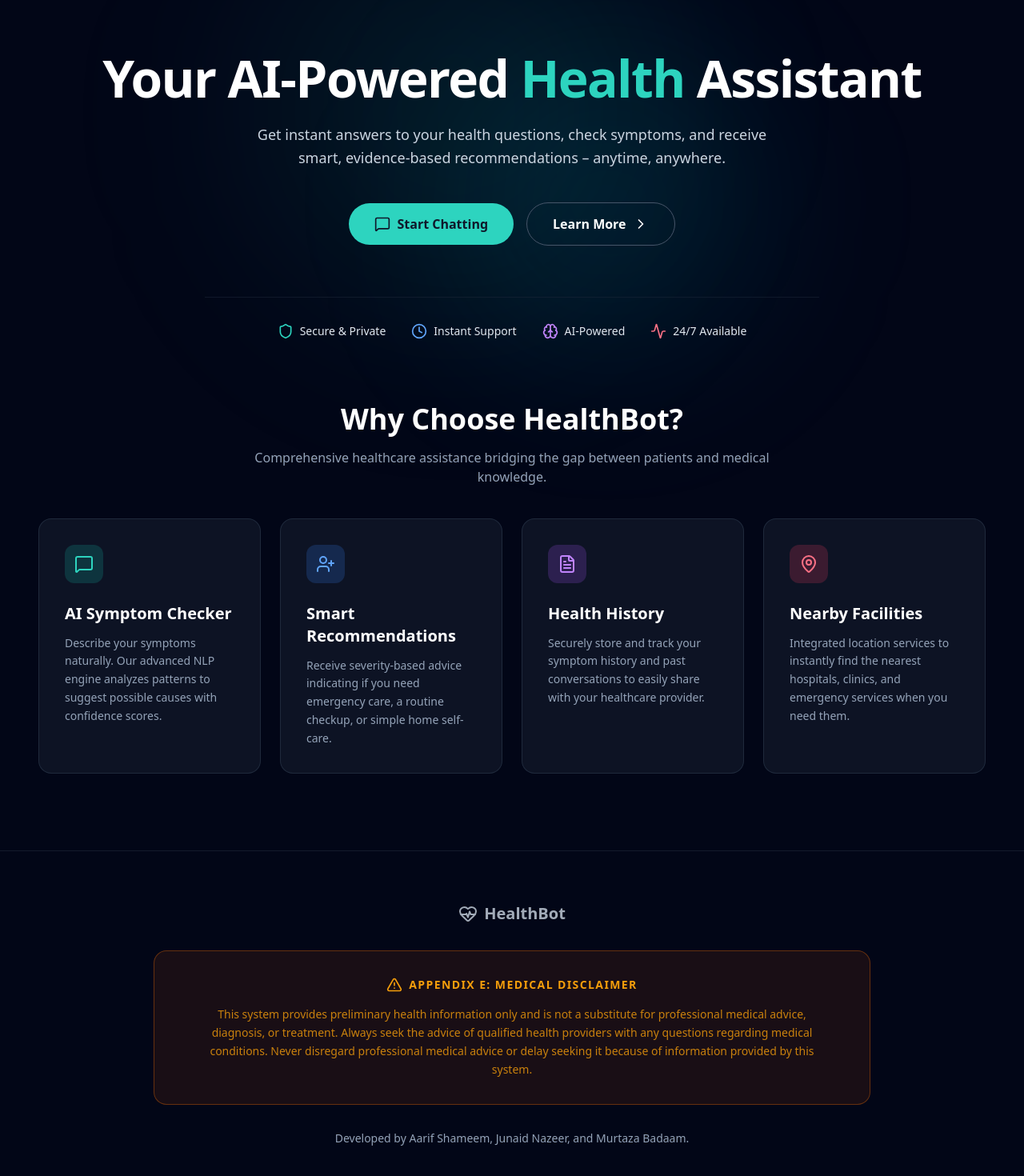
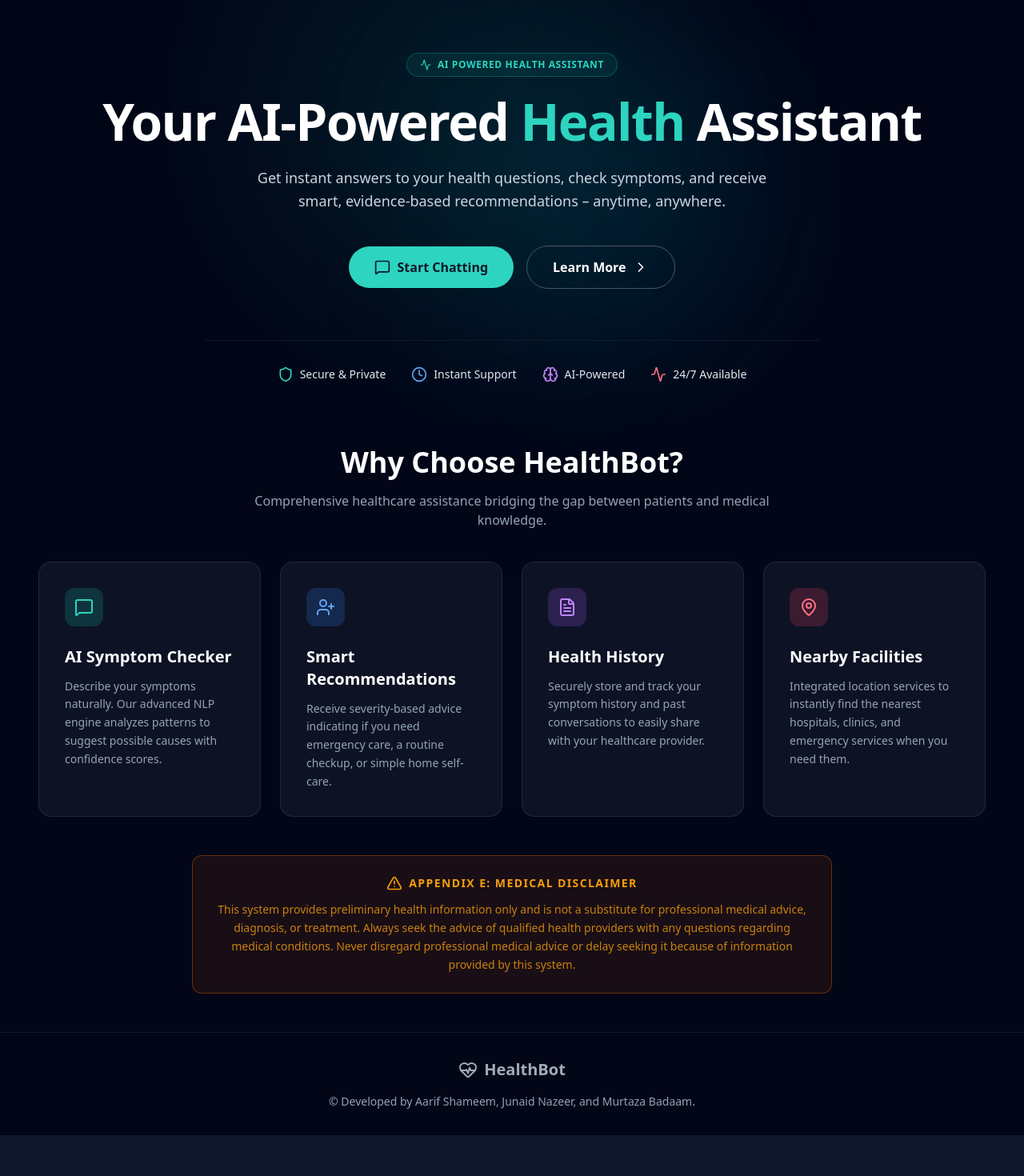
Before and after one commit to junaidnazeer/HealthBot-fullstack, a React (Create React App) app in the folder frontend/: page / in a window 1280 px wide. Shown: the part 110-1580 px from the top of the page at 80% size. After the commit the page ends 1529 px from the top, so only its background shows below. Built offline with nearby package versions, Linux system fonts and the light colour scheme.

Commit message:
style: reduced gap above disclaimer and fixed footer layout

```diff
--- a/frontend/src/pages/home.js
+++ b/frontend/src/pages/home.js
@@ -70,6 +70,12 @@ export default function Home() {
 
       {/* Hero Section - Centered Layout */}
       <main className="relative pt-44 pb-12 px-12 max-w-[1200px] mx-auto flex flex-col items-center text-center z-10">
+        {/* Top Badge matching the photo */}
+        <div className="inline-flex items-center gap-2 px-4 py-1.5 rounded-full border border-teal-500/30 bg-teal-500/10 text-teal-400 text-xs font-bold tracking-wider mb-6">
+          <Activity size={14} />
+          AI POWERED HEALTH ASSISTANT
+        </div>
+
         {/* Heading on one line matching the photo */}
         <h1 className="text-5xl lg:text-[4rem] font-extrabold tracking-tight text-white mb-6 whitespace-nowrap">
           Your AI-Powered <span className="text-teal-400">Health</span>{" "}
@@ -124,10 +130,10 @@ export default function Home() {
         </div>
       </main>
 
-      {/* Features Section - Centered matching the photo */}
+      {/* Features Section - Reduced bottom padding to close the gap */}
       <section
         id="features"
-        className="pt-8 pb-16 px-12 relative z-20 max-w-[1400px] mx-auto"
+        className="pt-8 pb-8 px-12 relative z-20 max-w-[1400px] mx-auto"
       >
         <div className="text-center mb-10">
           <h2 className="text-4xl font-bold mb-4 text-white">
@@ -199,17 +205,10 @@ export default function Home() {
         </div>
       </section>
 
-      {/* Footer structured exactly like the photo: Logo -> Disclaimer -> Copyright */}
-      <footer className="border-t border-slate-800/60 pt-16 pb-10 px-12 flex flex-col items-center justify-center w-full mt-8">
-        {/* 1. Logo at the top */}
-        <div className="flex items-center gap-2 opacity-80 mb-8">
-          <HeartPulse className="h-6 w-6 text-slate-300" />
-          <span className="text-xl font-bold text-slate-300">HealthBot</span>
-        </div>
-
-        {/* 2. Medical Disclaimer Box in the middle */}
-        <div className="bg-amber-900/20 border border-amber-700/50 rounded-2xl p-8 text-center max-w-4xl mx-auto mb-8 w-full">
-          <div className="flex items-center justify-center gap-2 mb-4">
+      {/* Medical Disclaimer Box moved UP to reduce the gap */}
+      <div className="max-w-4xl mx-auto px-12 pb-12 w-full mt-4">
+        <div className="bg-amber-900/20 border border-amber-700/50 rounded-xl p-6 text-center w-full">
+          <div className="flex items-center justify-center gap-2 mb-3">
             <AlertTriangle className="h-5 w-5 text-amber-500" />
             <h4 className="text-amber-500 font-bold uppercase text-sm tracking-widest">
               Appendix E: Medical Disclaimer
@@ -224,10 +223,19 @@ export default function Home() {
             information provided by this system.
           </p>
         </div>
+      </div>
 
-        {/* 3. Copyright text at the bottom */}
+      {/* Footer structured: Logo above Copyright text */}
+      <footer className="border-t border-slate-800/60 py-8 px-12 flex flex-col items-center justify-center w-full">
+        {/* Logo at the top */}
+        <div className="flex items-center gap-2 opacity-80 mb-4">
+          <HeartPulse className="h-6 w-6 text-slate-300" />
+          <span className="text-xl font-bold text-slate-300">HealthBot</span>
+        </div>
+
+        {/* Copyright text at the bottom */}
         <p className="text-slate-400 text-sm font-medium text-center">
-          Developed by Aarif Shameem, Junaid Nazeer, and Murtaza Badaam.
+          © Developed by Aarif Shameem, Junaid Nazeer, and Murtaza Badaam.
         </p>
       </footer>
     </div>
```
